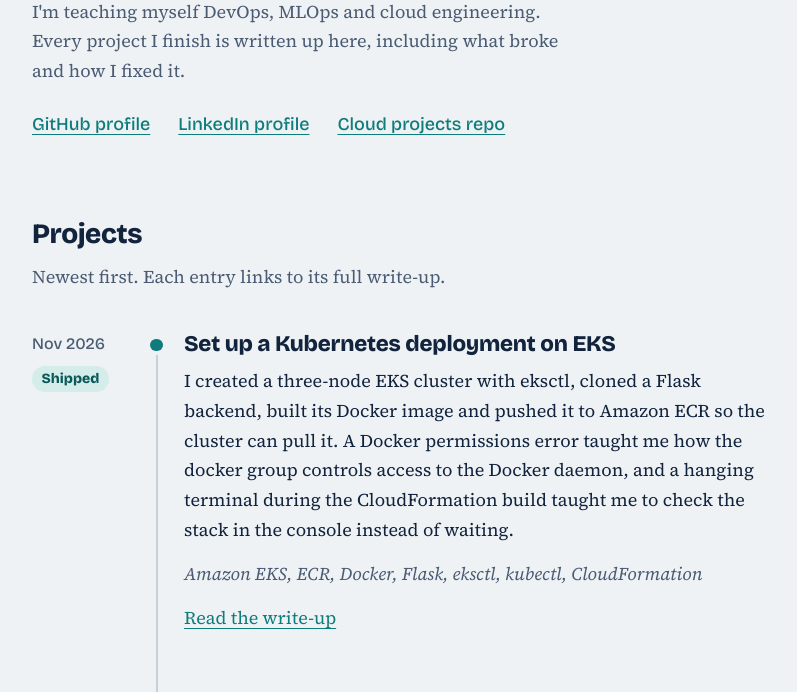
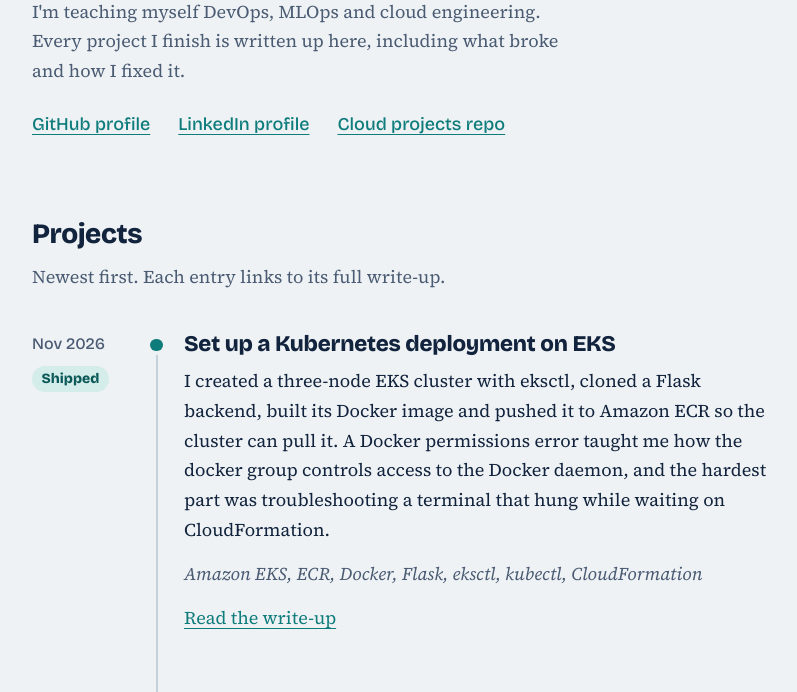
Before and after one commit to DevOpsAvatar/DevOpsAvatar.github.io, a plain HTML site: page index.html in a window 1280 px wide. Shown: the part 498-1190 px from the top of the page, without its empty margins (240-1037 px from the left). Drawn offline with nearby package versions, Linux system fonts and the light colour scheme.

Commit message:
Correct Kubernetes deployment summary to match write-up
Co-Authored-By: Claude Sonnet 5.5 <noreply@anthropic.com>
Claude-Session: https://claude.ai/code/session_01Ht4zMqSEYHrUWzTVj81B5G

```diff
--- a/index.html
+++ b/index.html
@@ -47,8 +47,8 @@
               I created a three-node EKS cluster with eksctl, cloned a Flask backend, built
               its Docker image and pushed it to Amazon ECR so the cluster can pull it. A
               Docker permissions error taught me how the docker group controls access to the
-              Docker daemon, and a hanging terminal during the CloudFormation build taught me
-              to check the stack in the console instead of waiting.
+              Docker daemon, and the hardest part was troubleshooting a terminal that hung
+              while waiting on CloudFormation.
             </p>
             <p class="tools">Amazon EKS, ECR, Docker, Flask, eksctl, kubectl, CloudFormation</p>
             <p><a href="https://github.com/DevOpsAvatar/cloud-architecture-projects-AWS-Azure-GCP/tree/main/set-up-kubernetes-deployment">Read the write-up</a></p>
```
